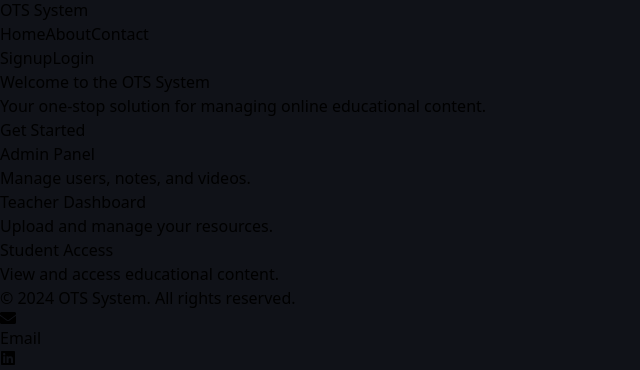
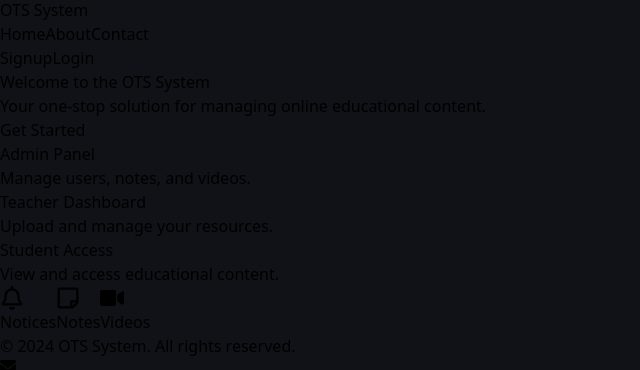
Before and after one commit to madhavJivani/OTS-mern, a React (Vite) app in the folder frontend/: page / in a window 1280 px wide. Shown: the part 305-675 px from the top of the page, without its empty margins (0-640 px from the left). Built offline with nearby package versions, Linux system fonts and the light colour scheme; no server answers.

Commit message:
Enhance UI: Add sticky header and backdrop brightness; implement floating action buttons for navigation to Notices, Notes, and Videos

```diff
--- a/frontend/src/components/Options/Footer.jsx
+++ b/frontend/src/components/Options/Footer.jsx
@@ -3,7 +3,7 @@ import { FaEnvelope, FaLinkedin, FaGithub } from "react-icons/fa";
 
 const Footer = () => {
     return (
-        <footer className="bg-[#3f4454] text-[#b0b5c1] text-center py-4 mt-6">
+        <footer className="bg-[#3f4454] text-[#b0b5c1] text-center py-4 mt-6 backdrop-brightness-200">
             <p>© 2024 OTS System. All rights reserved.</p>
             <div className="flex justify-center gap-6 mt-2">
                 <a
--- a/frontend/src/components/Options/Header.jsx
+++ b/frontend/src/components/Options/Header.jsx
@@ -25,7 +25,8 @@ const Header = () => {
     };
 
     return (
-        <header className="bg-[#3c4352] text-[#fafafa] p-4 flex justify-between items-center shadow-md">
+        <header className="bg-[#3c4352] text-[#fafafa] p-4 flex justify-between items-center shadow-md
+        sticky top-0 z-50 backdrop-brightness-125">
             {/* Section 1: Logo and Title (Left-aligned) */}
             <div className="flex-1 flex justify-start items-center">
                 <div className="flex items-center gap-2">
--- a/frontend/src/components/Pages/Home.jsx
+++ b/frontend/src/components/Pages/Home.jsx
@@ -1,12 +1,20 @@
 import React from "react";
 import { useSelector } from 'react-redux';
+import { FaRegStickyNote, FaRegBell, FaVideo } from 'react-icons/fa'; // Example icons
+import { useNavigate } from 'react-router-dom';
 
 const Home = () => {
     // Access the user and status from the Redux store
     const { user, status } = useSelector((state) => state.user);
+    const navigate = useNavigate();
+
+    // Navigation function for the buttons
+    const handleNavigation = (route) => {
+        navigate(route);
+    };
 
     return (
-        <div className="bg-[#101218] text-[#fafafa] min-h-screen  my-8">
+        <div className="bg-[#101218] text-[#fafafa] min-h-screen my-8 relative">
             <section className="text-center py-20">
                 <h1 className="text-4xl font-bold text-[#6588cb]">Welcome to the OTS System</h1>
                 <p className="mt-4 text-lg text-[#b0b5c1]">
@@ -15,7 +23,7 @@ const Home = () => {
                 {/* Check if the user is logged in */}
                 {status === "loggedIn" && user?.name && (
                     <p className="mt-4 text-lg text-[#b0b5c1]">
-                        Welcome back, {user.name}({user.role })!
+                        Welcome back, {user.name}({user.role})!
                     </p>
                 )}
                 <button className="mt-6 px-6 py-2 bg-[#5774ad] text-white rounded-md hover:bg-[#6588cb]">
@@ -38,6 +46,42 @@ const Home = () => {
                     </div>
                 </div>
             </section>
+
+            {/* Floating Buttons */}
+            <div className="fixed right-6 top-1/2 transform -translate-y-1/2 z-50 flex flex-col items-center space-y-4">
+                {/* Button for Notices */}
+                <button
+                    className="relative group w-16 h-16 rounded-full bg-blue-500 text-white flex justify-center items-center shadow-lg hover:bg-blue-600 transition-all"
+                    onClick={() => handleNavigation('/notices')}
+                >
+                    <FaRegBell size={24} />
+                    <span className="absolute left-1/2 bottom-full mb-2 hidden group-hover:block transform -translate-x-1/2 text-sm text-white bg-black rounded px-2 py-1">
+                        Notices
+                    </span>
+                </button>
+
+                {/* Button for Notes */}
+                <button
+                    className="relative group w-16 h-16 rounded-full bg-green-500 text-white flex justify-center items-center shadow-lg hover:bg-green-600 transition-all"
+                    onClick={() => handleNavigation('/notes')}
+                >
+                    <FaRegStickyNote size={24} />
+                    <span className="absolute left-1/2 bottom-full mb-2 hidden group-hover:block transform -translate-x-1/2 text-sm text-white bg-black rounded px-2 py-1">
+                        Notes
+                    </span>
+                </button>
+
+                {/* Button for Videos */}
+                <button
+                    className="relative group w-16 h-16 rounded-full bg-red-500 text-white flex justify-center items-center shadow-lg hover:bg-red-600 transition-all"
+                    onClick={() => handleNavigation('/videos')}
+                >
+                    <FaVideo size={24} />
+                    <span className="absolute left-1/2 bottom-full mb-2 hidden group-hover:block transform -translate-x-1/2 text-sm text-white bg-black rounded px-2 py-1">
+                        Videos
+                    </span>
+                </button>
+            </div>
         </div>
     );
 };
```
